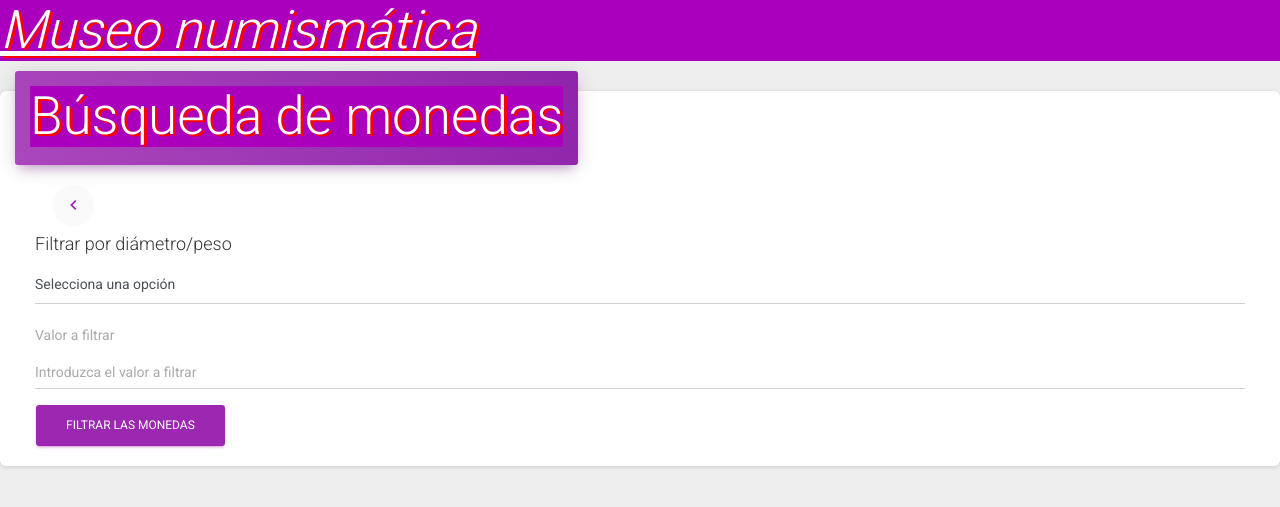
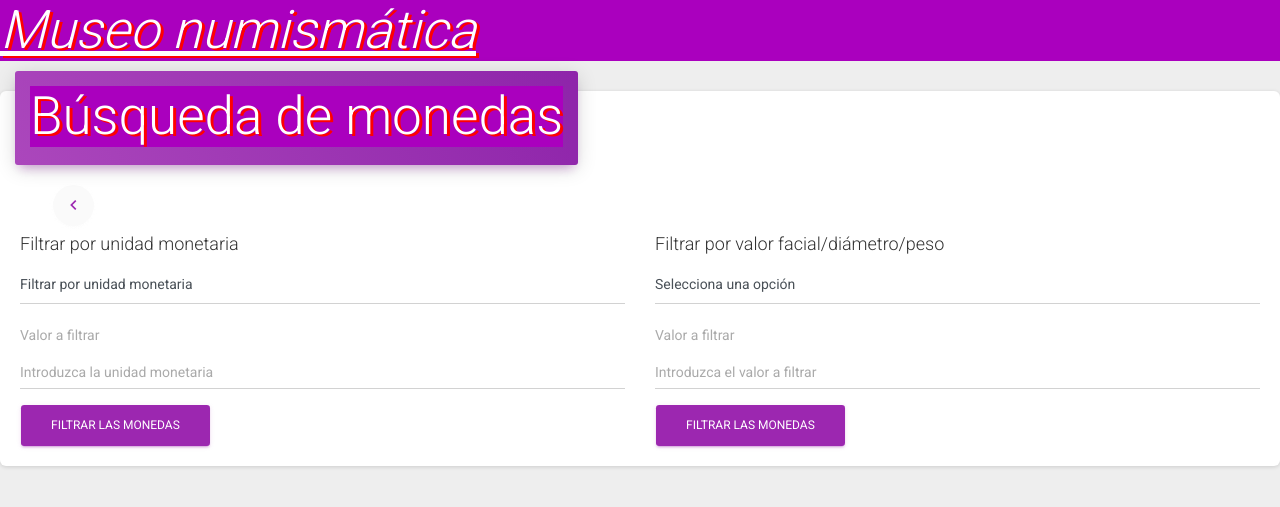
Before and after one commit to leichenxu/SD, a Spring Boot app: page /paginaSearchMoneda in a window 1280 px wide. Shown: the top 507 px of the page. Run offline with Spring Boot 4, Linux system fonts and the light colour scheme; some libraries are stand-ins or nearby versions.

Commit message:
ADD filter moneda by unidad monetaria/valor facial

```diff
--- a/src/main/resources/templates/search_moneda.html
+++ b/src/main/resources/templates/search_moneda.html
@@ -31,12 +31,31 @@
             </button>
         </div>
 
+        <div class="row">
             <div class="col">
-            <h4>Filtrar por diámetro/peso</h4>
+                <h4>Filtrar por unidad monetaria</h4>
+                <form action="/moneda/searchMoneda" method="POST">
+                    <div class="form-group">
+                        <select name="opcion" class="form-control" required>
+                            <option value="unidadMonetaria" selected>Filtrar por unidad monetaria</option>
+                        </select>
+                    </div>
+                    <div class="form-group">
+                        <label for="valor">Valor a filtrar</label>
+                        <input type="text" class="form-control" name="valor"
+                               placeholder="Introduzca la unidad monetaria" required maxlength="32">
+                    </div>
+                    <button class="btn btn-primary" type="submit">Filtrar las monedas</button>
+                </form>
+            </div>
+
+            <div class="col">
+                <h4>Filtrar por valor facial/diámetro/peso</h4>
                 <form action="/moneda/searchMoneda" method="POST">
                     <div class="form-group">
                         <select name="opcion" class="form-control" required>
                             <option value="" selected disabled>Selecciona una opción</option>
+                            <option value="valorFacial">Filtrar por valor facial</option>
                             <option value="diametro">Filtrar por diámetro</option>
                             <option value="peso">Filtrar por peso</option>
                         </select>
@@ -49,9 +68,10 @@
                     <button class="btn btn-primary" type="submit">Filtrar las monedas</button>
                 </form>
             </div>
-
         </div>
 
     </div>
+</div>
+
 </body>
 </html>
```
Also changed, not shown: src/main/java/com/example/demo/Controller/ControladorMoneda.java (+9 -3 lines), src/main/java/com/example/demo/Repository/RepositorioMoneda.java (+5 -3 lines). Lines whose indentation alone changed are shown as unchanged.
